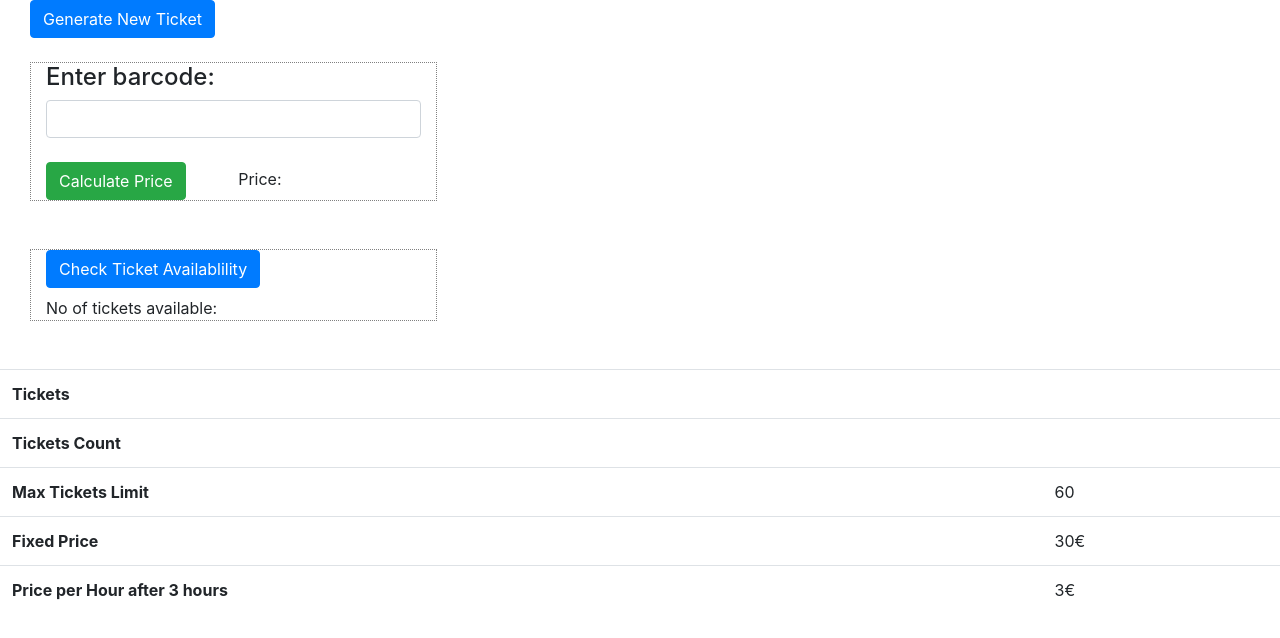
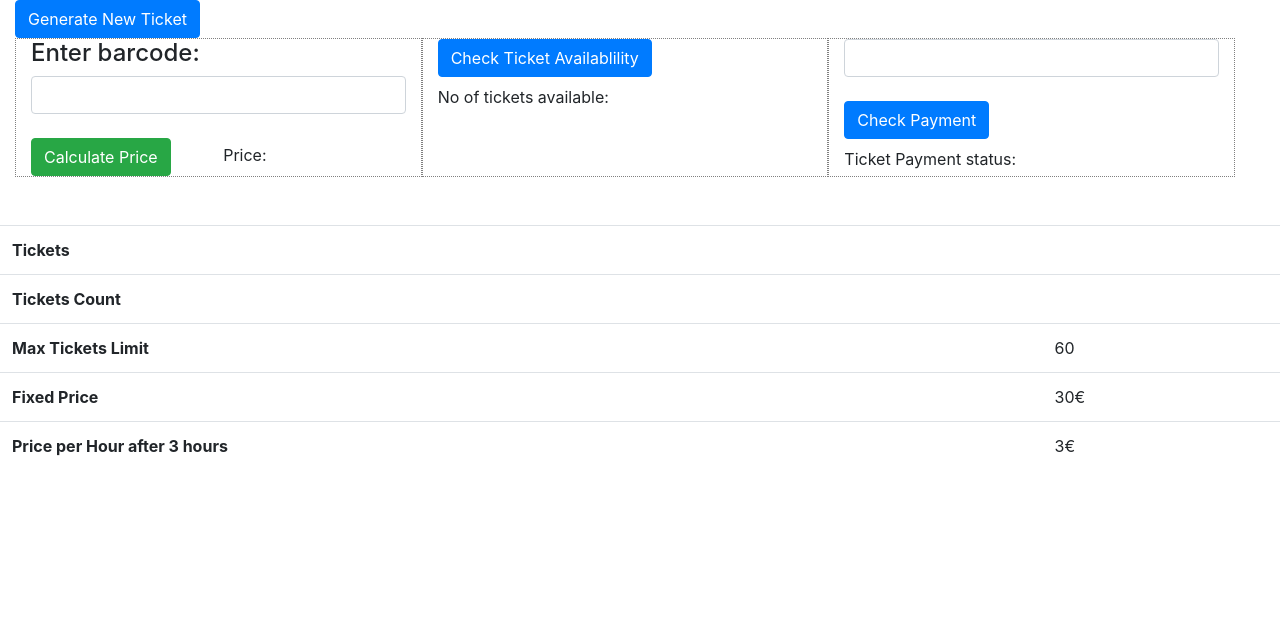
Before and after one commit to anoopHLIS/spa, a plain HTML site: page index.html in a window 1280 px wide. Drawn offline with nearby package versions, Linux system fonts and the light colour scheme.

Commit message:
Task 4 UI changes

```diff
--- a/index.html
+++ b/index.html
@@ -7,8 +7,8 @@
   <meta name="viewport" content="width=device-width, initial-scale=1.0" />
   <title>SPA</title>
   <style>
-    .mydiv{
-      border:0.1px dotted gray;
+    .mydiv {
+      border: 0.1px dotted gray;
     }
   </style>
   <link rel="stylesheet" href="https://cdn.jsdelivr.net/npm/bootstrap@4.0.0/dist/css/bootstrap.min.css"
@@ -17,23 +17,32 @@
 
 <body onload="loadInitial()">
   <div class="container-fluid">
-    <div class="col-12">
-      <button class="btn btn-primary mr-5" id="generateTicketBtn" onclick="getTicket()">Generate New Ticket</button>
+    <button class="btn btn-primary mr-5" id="generateTicketBtn" onclick="getTicket()">Generate New Ticket</button>
+    <div class="row col-12">
       <br />
       <br />
-      <div class="col-md-4 mydiv" >
+      <div class="col-md-4 mydiv">
         <h4>Enter barcode:</h4>
         <input type="text" class="form-control" id="barcodePriceChkInput" /><br />
         <button class="btn btn-success mr-5" id="calculatePriceBtn"
           onclick="calculatePrice(document.getElementById('barcodePriceChkInput').value)">Calculate Price</button>
         <label>Price:</label> <span id="calculatePriceResult"></span>
       </div>
-      <br/>
-      <br/>
-      <div class="col-md-4 mydiv" >
-      <button class="btn btn-primary mb-2"  onclick="getFreeSpaces()">Check Ticket Availablility</button>
-      <br/>
-      No of tickets available: <span id="freeSpaceCount"></span>
+      <br />
+      <br />
+      <div class="col-md-4 mydiv">
+        <button class="btn btn-primary mb-2" onclick="getFreeSpaces()">Check Ticket Availablility</button>
+        <br />
+        No of tickets available: <span id="freeSpaceCount"></span>
+      </div>
+      <br />
+      <br />
+      <div class="col-md-4 mydiv">
+        <input type="text" class="form-control" id="barcodeStateChkInput" /><br />
+        <button class="btn btn-primary mb-2"
+          onclick="getTicketState(document.getElementById('barcodeStateChkInput').value)">Check Payment</button>
+        <br />
+        Ticket Payment status: <span id="ticketPaymentStatus"></span>
       </div>
     </div>
   </div>
--- a/index.js
+++ b/index.js
@@ -222,6 +222,7 @@ function payTicket(barcode, paymentMethodCode) {
  * @returns {string}
  */
 function getTicketState(barcode) {
+    if(barcode.length === 16){
     var paidTicket = paidTickets[barcode];
     if (paidTicket) {
         var paidTicketJson = JSON.parse(paidTicket);
@@ -231,13 +232,22 @@ function getTicketState(barcode) {
 
         var diffInMinutes = (currentTime - paidTime) / 6e4;
 
-        if (diffInMinutes > 15)
+        if (diffInMinutes > 15){
+            document.getElementById('ticketPaymentStatus').innerHTML = 'Unpaid';
             return "unpaid";
+        }else{
+            document.getElementById('ticketPaymentStatus').innerHTML = 'Paid';
         return "paid";
-
+        }
 
     }
+    document.getElementById('ticketPaymentStatus').innerHTML = 'Unpaid';
     return "unpaid";
+}
+else{
+    document.getElementById('ticketPaymentStatus').innerHTML = 'N/A';
+    return "N/A";
+}
 }
 
 /**
```
